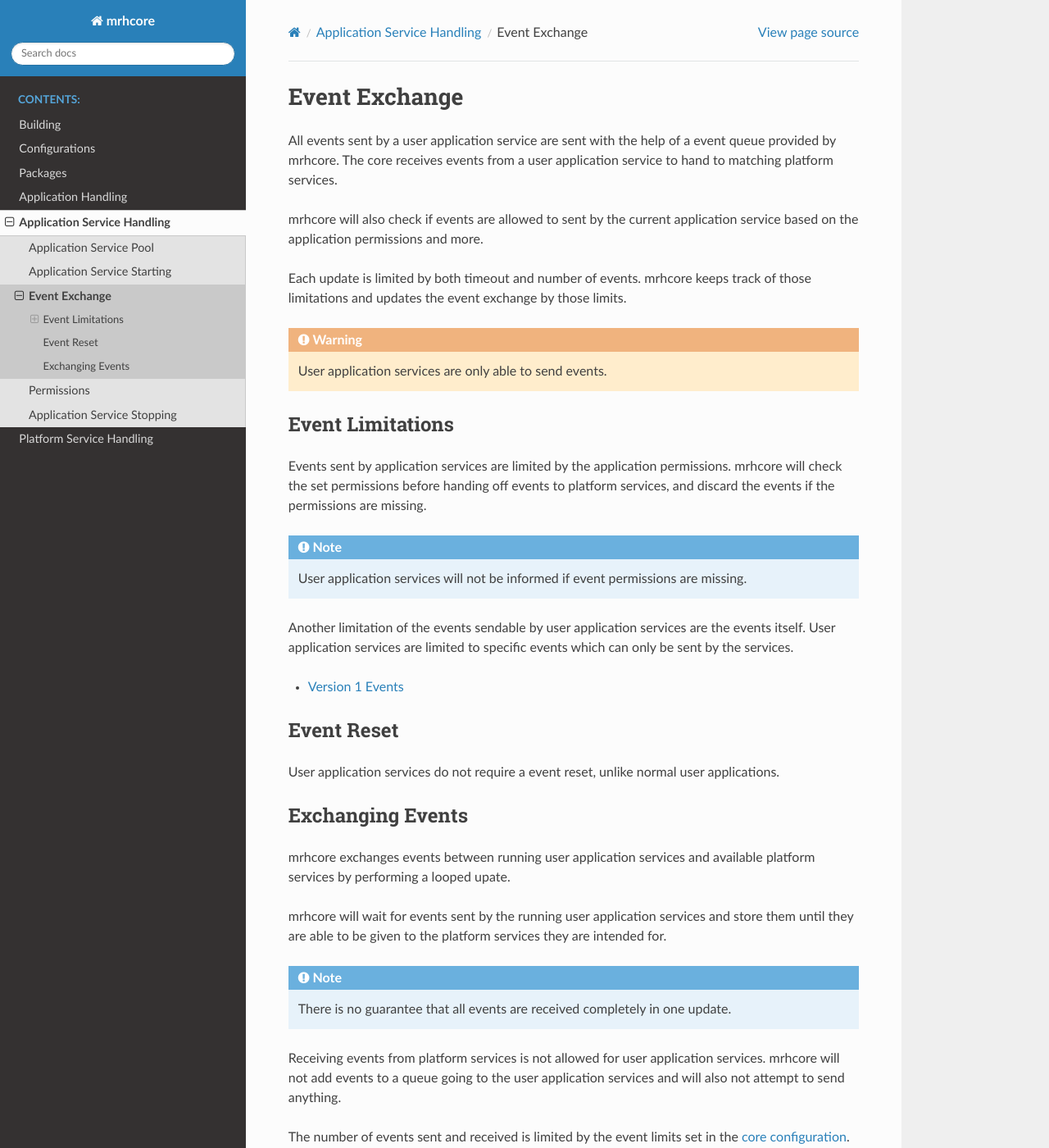
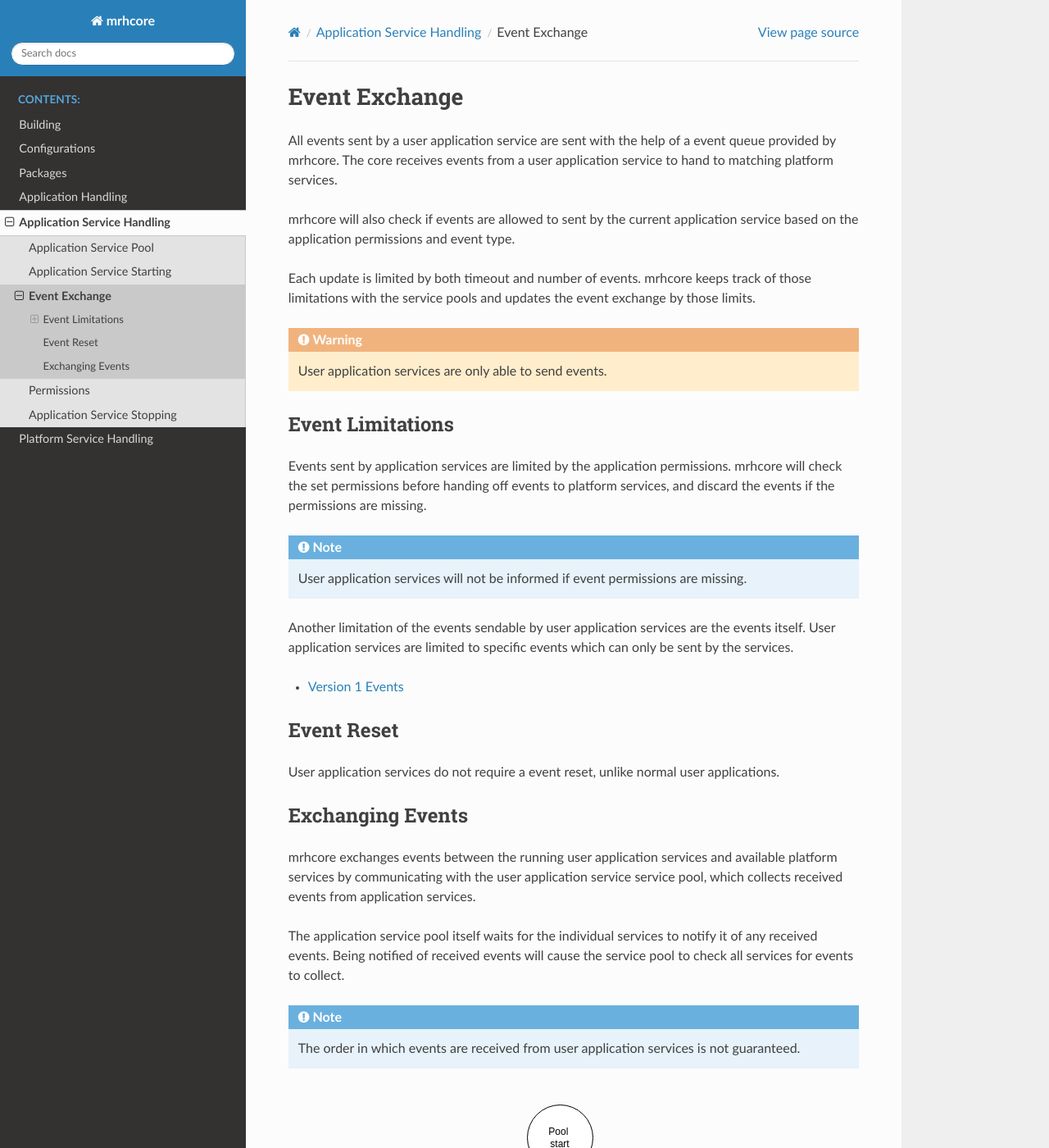
Before and after one commit to jbroerken/mrhcore, a Sphinx documentation site: the page built from doc/source/A_Service_Handling/Event_Exchange.rst, in a window 1280 px wide and 1400 px high. Shown: the whole window at 82% size. Built offline with Sphinx 7.4.7 and the Read the Docs theme 2.0.0, drawn with Linux system fonts in a browser that asks for light colours; some of the changed text lies outside the part shown.

Commit message:
Update documentation
- Better event exchange explanation for platform services.
- Better event exchange explanation for user application services.

```diff
--- a/doc/source/A_Service_Handling/Event_Exchange.rst
+++ b/doc/source/A_Service_Handling/Event_Exchange.rst
@@ -6,11 +6,11 @@ a event queue provided by mrhcore. The core receives events from a
 user application service to hand to matching platform services.
 
 mrhcore will also check if events are allowed to sent by the current
-application service based on the application permissions and more.
+application service based on the application permissions and event type.
 
 Each update is limited by both timeout and number of events. mrhcore
-keeps track of those limitations and updates the event exchange by
-those limits.
+keeps track of those limitations with the service pools and updates
+the event exchange by those limits.
 
 .. warning::
 
@@ -46,21 +46,33 @@ applications.
 
 Exchanging Events
 -----------------
-mrhcore exchanges events between running user application services and available
-platform services by performing a looped upate.
+mrhcore exchanges events between the running user application services and available platform
+services by communicating with the user application service service pool, which collects received
+events from application services.
 
-mrhcore will wait for events sent by the running user application services and store
-them until they are able to be given to the platform services they are intended
-for.
+The application service pool itself waits for the individual services to notify it of any
+received events. Being notified of received events will cause the service pool to check
+all services for events to collect.
 
 .. note::
 
-    There is no guarantee that all events are received completely in one update.
+    The order in which events are received from user application services is
+    not guaranteed.
 
 
-Receiving events from platform services is not allowed for user application services.
-mrhcore will not add events to a queue going to the user application services and will
-also not attempt to send anything.
+.. image:: Event_Exchange_P.svg
+   :align: center
 
-The number of events sent and received is limited by the event limits set in the
-:doc:`core configuration <../Configurations/Core_Configuration>`.
+
+Each service updates itself independently from the application service pool. The services wait
+and receive events from the user application service parent processes. The services then notify
+the service pool of events received by themselves.
+
+.. image:: Event_Exchange_S.svg
+   :align: center
+
+
+.. note::
+
+    The number of events sent and received for each service is limited by the
+    event limits set in the :doc:`core configuration <../Configurations/Core_Configuration>`.
```
Also changed, not shown: doc/source/P_Service_Handling/Event_Exchange.rst (+21 -14 lines), doc/source/A_Service_Handling/Event_Exchange_P.svg (added), doc/source/A_Service_Handling/Event_Exchange_S.svg (added), doc/source/P_Service_Handling/Event_Exchange_P.svg (added), doc/source/P_Service_Handling/Event_Exchange_S.svg (added), 4 other files.
